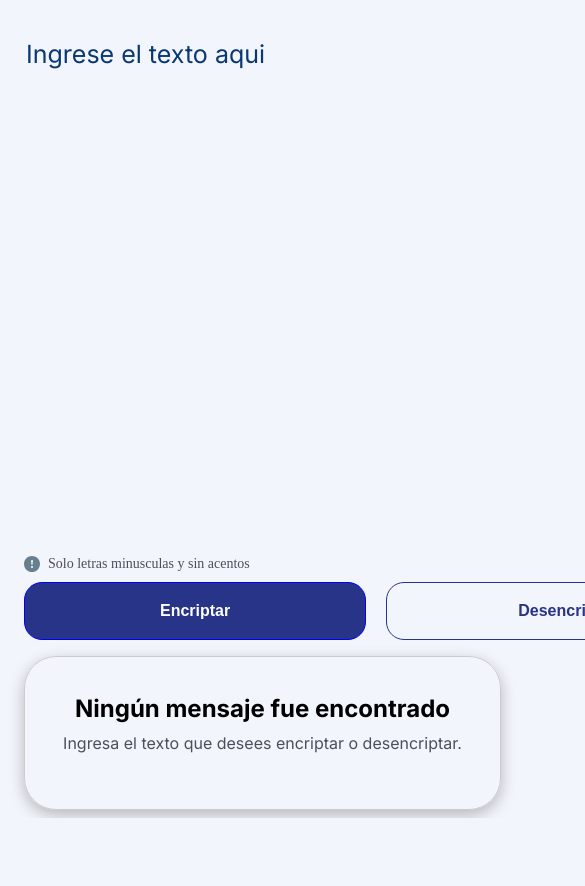
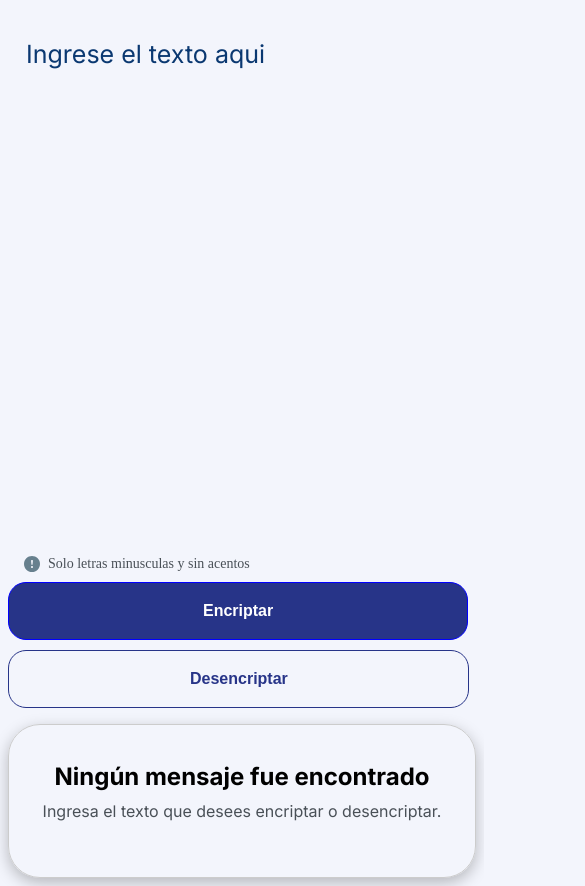
Before and after one commit to JuanseRozo01/challenge-alura, a plain HTML site: page index.html in a window 390 px wide. Shown: the part 79-965 px from the top of the page, 585 px wide, since content can reach past the window. Before the commit the page ends 897 px from the top, so only its background shows below. Drawn offline with Linux system fonts and the light colour scheme; files whose address does not match are found by name.

Commit message:
update mediaqueris

```diff
--- a/styles/app.css
+++ b/styles/app.css
@@ -221,6 +221,54 @@ textarea::placeholder{
 }
   }
 
+@media (min-width:375px) and (max-width:425px){
+
+.texto{
+
+  width: 27.5rem;
+
+  }
+
+  .btn {
+      border-radius: 18px;
+      background-color: #273488;
+      color: white;
+      border: solid 1px blue;
+      padding: 19px 194px 19px 194px;
+      font-weight: bold;
+      font-size: 16px;
+      cursor: pointer;
+      margin-bottom: 10px;
+      margin-left: 0;
+  }
+
+  .btn2 {
+      border-radius: 18px;
+      background-color: #F3F5FC;
+      color: #273488;
+      border: solid 1px #273488;
+      padding: 19px 180px 19px 181px;
+      font-weight: bold;
+      font-size: 16px;
+      cursor: pointer;
+  }
+
+  .msg-box{
+          border: 1px solid #ccc;
+          border-radius: 32px;
+          margin-top: 1rem;
+          align-content: center;
+          font-family: "Inter", sans-serif;
+          margin-left: 0;
+          height: 9.5rem;
+          display: flex;
+          flex-direction: column;
+          align-items: center;
+          justify-content: center;
+          width: 466px;
+  }
+    }
+
   @media (max-width: 320px){
     .img {
       width: 43px;
```
